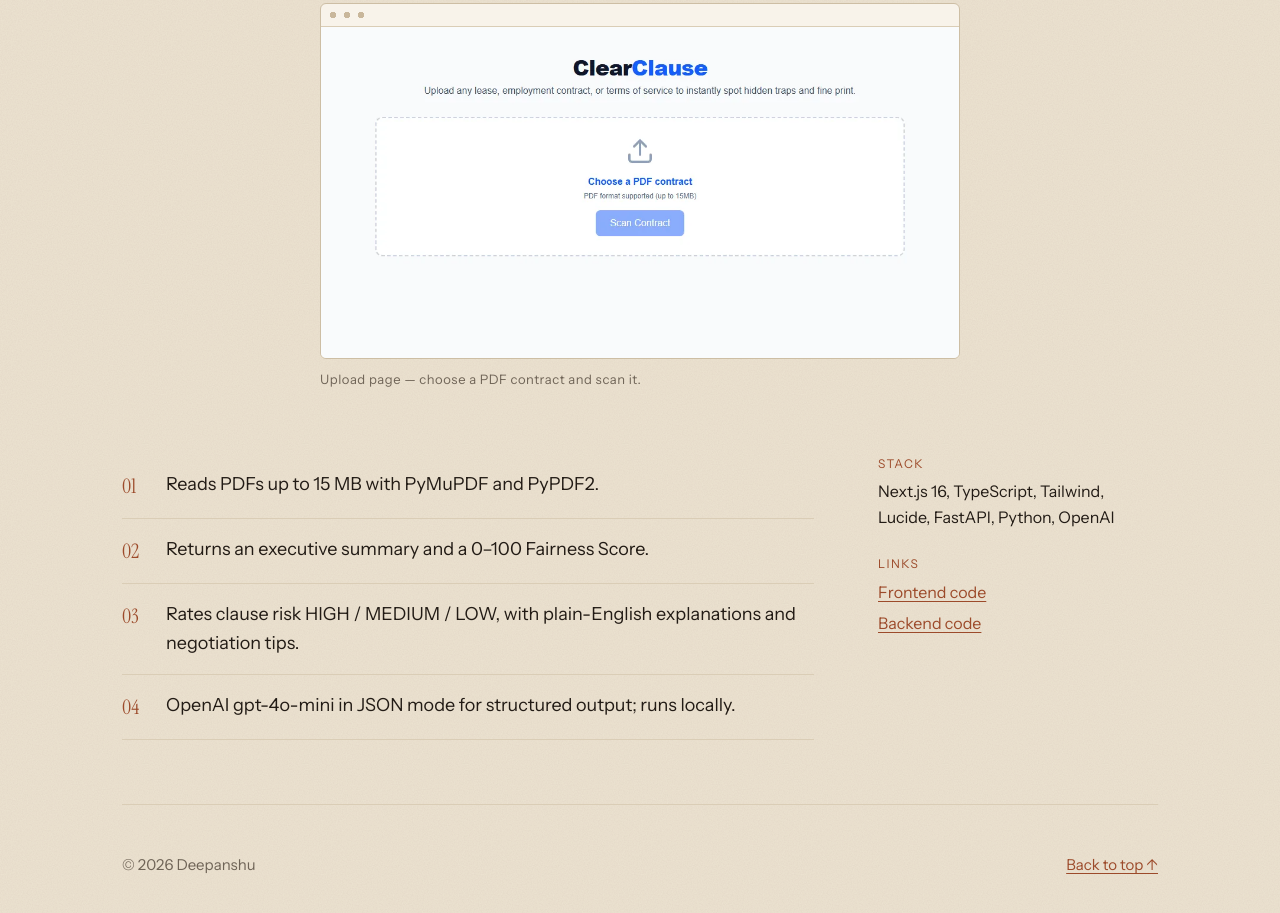
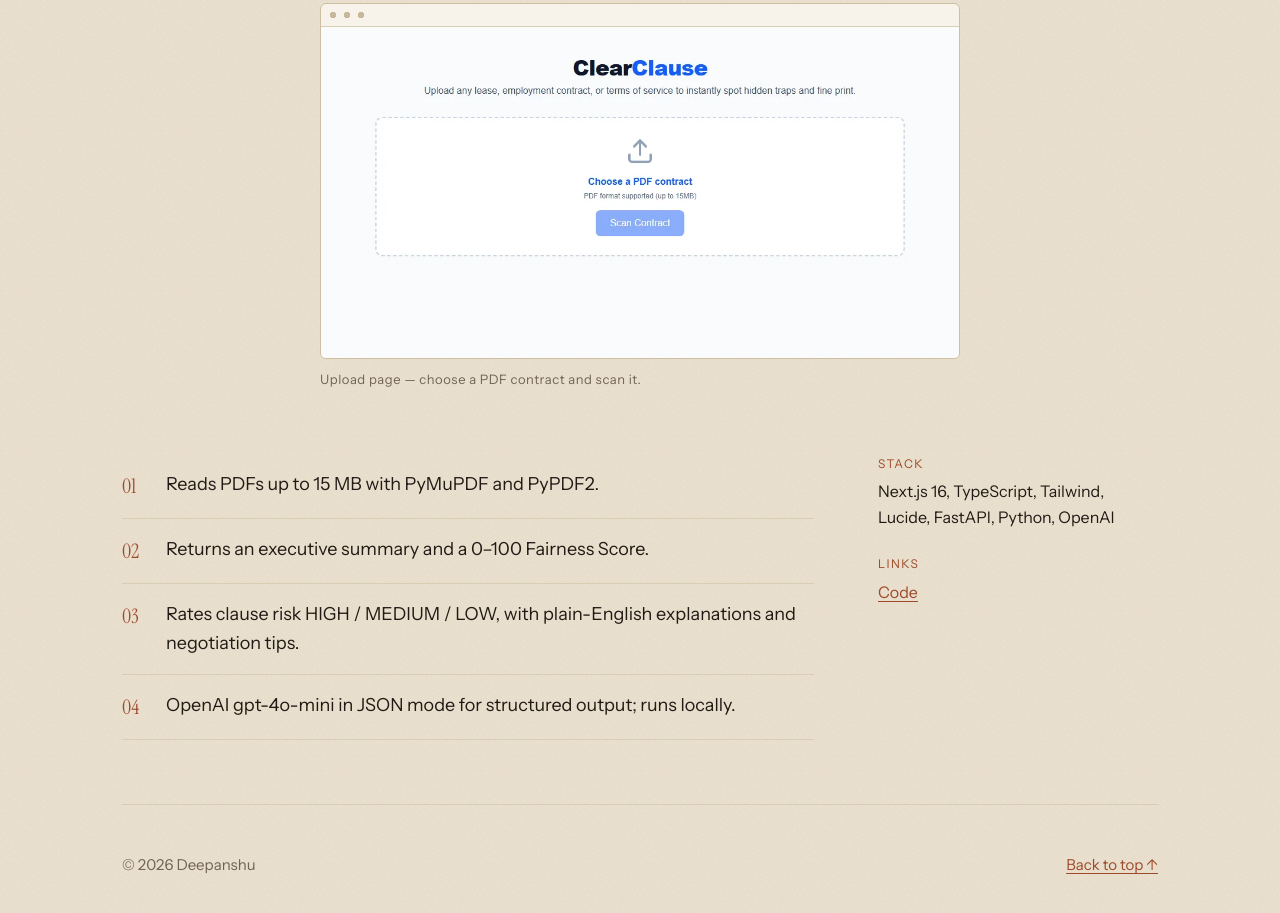
Before and after one commit to Deepanshu16125/deepanshu16125.github.io, a plain HTML site: page projects/clearclause.html in a window 1280 px wide. Shown: the part 413-1326 px from the top of the page. Drawn offline with Linux system fonts and the light colour scheme.

Commit message:
ClearClause: link only the frontend repo, the backend repo is empty

```diff
--- a/projects/clearclause.html
+++ b/projects/clearclause.html
@@ -2,4 +2,4 @@
 <title>ClearClause &mdash; Deepanshu</title><meta name="description" content="An AI legal contract analyser that turns a PDF contract into plain-English risk insight.">
 <link rel="preconnect" href="https://fonts.googleapis.com"><link rel="preconnect" href="https://fonts.gstatic.com" crossorigin>
 <link href="https://fonts.googleapis.com/css2?family=Instrument+Sans:wght@400;600&family=Instrument+Serif:ital@0;1&display=swap" rel="stylesheet">
-<link rel="stylesheet" href="../style.css"></head><body><div class="wrap"><a class="back" href="../index.html">&larr; Back to all work</a><header class="phead"><div class="label">Tech project &middot; AI web app</div><h1>ClearClause</h1><p>An AI legal contract analyser that turns a PDF contract into plain-English risk insight.</p></header><figure class="pfig"><a class="frame" href="../assets/clearclause-upload.webp"><img src="../assets/clearclause-upload.webp" alt="Upload page &mdash; choose a PDF contract and scan it."></a><figcaption>Upload page &mdash; choose a PDF contract and scan it.</figcaption></figure><div class="body"><div><ol class="points"><li><span>Reads PDFs up to 15 MB with PyMuPDF and PyPDF2.</span></li><li><span>Returns an executive summary and a 0&ndash;100 Fairness Score.</span></li><li><span>Rates clause risk HIGH / MEDIUM / LOW, with plain-English explanations and negotiation tips.</span></li><li><span>OpenAI gpt-4o-mini in JSON mode for structured output; runs locally.</span></li></ol></div><aside><dl><dt>Stack</dt><dd>Next.js 16, TypeScript, Tailwind, Lucide, FastAPI, Python, OpenAI</dd><dt>Links</dt><dd><a href="https://github.com/Deepanshu16125/clearclause-frontend">Frontend code</a></dd><dd><a href="https://github.com/Deepanshu16125/clearclause-backend">Backend code</a></dd></dl></aside></div></div><div class="wrap"><footer><span>&copy; 2026 Deepanshu</span><span><a href="#">Back to top &uarr;</a></span></footer></div></body></html>
+<link rel="stylesheet" href="../style.css"></head><body><div class="wrap"><a class="back" href="../index.html">&larr; Back to all work</a><header class="phead"><div class="label">Tech project &middot; AI web app</div><h1>ClearClause</h1><p>An AI legal contract analyser that turns a PDF contract into plain-English risk insight.</p></header><figure class="pfig"><a class="frame" href="../assets/clearclause-upload.webp"><img src="../assets/clearclause-upload.webp" alt="Upload page &mdash; choose a PDF contract and scan it."></a><figcaption>Upload page &mdash; choose a PDF contract and scan it.</figcaption></figure><div class="body"><div><ol class="points"><li><span>Reads PDFs up to 15 MB with PyMuPDF and PyPDF2.</span></li><li><span>Returns an executive summary and a 0&ndash;100 Fairness Score.</span></li><li><span>Rates clause risk HIGH / MEDIUM / LOW, with plain-English explanations and negotiation tips.</span></li><li><span>OpenAI gpt-4o-mini in JSON mode for structured output; runs locally.</span></li></ol></div><aside><dl><dt>Stack</dt><dd>Next.js 16, TypeScript, Tailwind, Lucide, FastAPI, Python, OpenAI</dd><dt>Links</dt><dd><a href="https://github.com/Deepanshu16125/clearclause-frontend">Code</a></dd></dl></aside></div></div><div class="wrap"><footer><span>&copy; 2026 Deepanshu</span><span><a href="#">Back to top &uarr;</a></span></footer></div></body></html>
```
